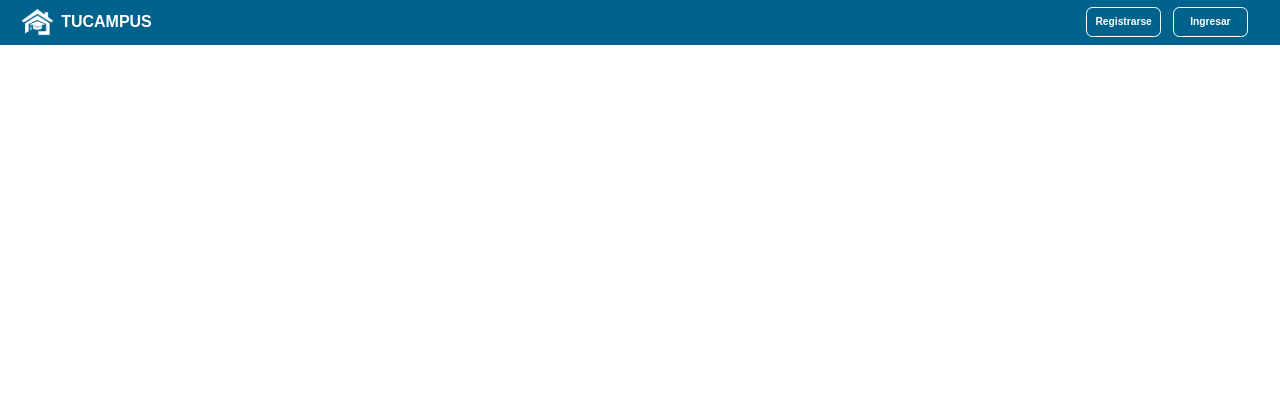
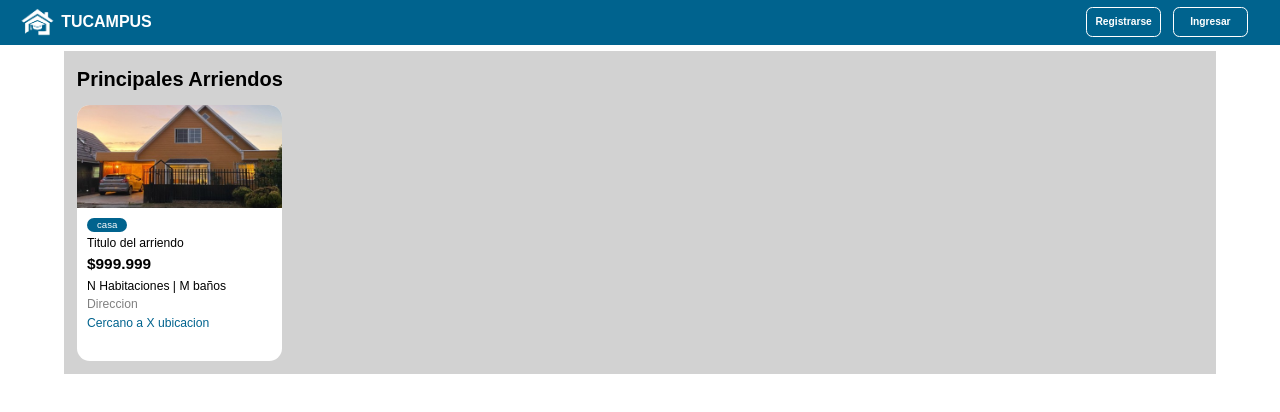
Before and after one commit to MatiasRodriguezH/Arriendo-uni, a Next.js app: page / in a window 1280 px wide. Shown: the top 412 px of the page. Built offline with nearby package versions, Linux system fonts and the light colour scheme.

Commit message:
avance en frontend pagina principal

```diff
--- a/app/page.js
+++ b/app/page.js
@@ -1,8 +1,15 @@
 import Header from "../components/Header";
+import Rentalview from "../components/Rentalview";
 import '../styles/home.css'
 
 export default function Home() {
   return (
-    <Header/>
+    <div>
+      <Header/>
+        <div className="catalog">
+          <span style={{fontSize:'125%', fontWeight:'bold', marginBottom:'1%'}}>Principales Arriendos</span>
+          <Rentalview/>
+        </div>
+    </div>
   );
 }
--- /dev/null
+++ b/components/Rentalview.jsx
@@ -0,0 +1,22 @@
+"use client";
+
+import { useState } from "react";
+import "../styles/items.css"
+
+export default function Rentalview(){
+    return(
+        <div className="rentview-container">
+            <img src='./images/example.jpg'></img>
+            <div className="info">
+                <div className="type-property">
+                    <span style={{color:'white', margin:'0px 10px 0px 10px'}}>casa</span>
+                </div>
+                <span style={{textAlign:'start'}}>Titulo del arriendo</span>
+                <span style={{textAlign:'start', fontWeight:'bolder', fontSize:'1.2vw', marginBottom:'1%'}}>$999.999</span>
+                <span style={{textAlign:'start'}}>N Habitaciones | M baños</span>
+                <span style={{textAlign:'start', color:'grey'}}>Direccion</span>
+                <span style={{textAlign:'start', color:'#00638e'}}>Cercano a X ubicacion</span>
+            </div>
+        </div>
+    );
+}
--- a/components/Rentview.jsx
+++ /dev/null
@@ -1,11 +0,0 @@
-"use client";
-
-import { useState } from "react";
-import "../styles/items.css"
-
-export default function Rentview(){
-    return(
-        <div className="rentview-container">
-        </div>
-    );
-}
--- a/styles/header.css
+++ b/styles/header.css
@@ -8,7 +8,7 @@
   align-items: center;     /* Centrar verticalmente el contenido */
   padding: 0 20px;         /* Espaciado interno a los lados */
   box-sizing: border-box;  /* Incluye el padding dentro del ancho total */
-  position: fixed;         /* Fija el header en la parte superior (opcional) */
+  position: absolute;         /* Fija el header en la parte superior (opcional) */
   align-items: center;
   padding-bottom: 0.1%;
   top: 0;
--- a/styles/home.css
+++ b/styles/home.css
@@ -4,3 +4,14 @@ body {
   -webkit-font-smoothing: antialiased;
   -moz-osx-font-smoothing: grayscale;
 }
+
+.catalog{
+  width: 90%;
+  padding: 1%;
+  display: flex;
+  margin-top: 4%;
+  justify-self: center;
+  background-color: rgb(210, 210, 210);
+  color: black;
+  flex-direction: column;
+}
--- a/styles/items.css
+++ b/styles/items.css
@@ -1,8 +1,31 @@
 .rentview-container{
-    width: 10vw;
-    height: 133px;
-    background-color: rgb(28, 139, 139);
-    border-radius: 10%;
-    color:black
+    width: 16vw;
+    height: 20vw;
+    background-color: rgb(255, 255, 255);
+    border-radius: 1vw;
+    color:black;
+    overflow: hidden;
+}
+.rentview-container img{
+    width: 100%;
+    height: 40%;
+    object-fit: cover;
+}
 
+.info{
+    display: flex;
+    flex-direction: column;
+    padding: 5%;
+    height: 100%;
+    font-size: 0.95vw;
 }
+
+.type-property{
+    background:#00638e;
+    border-radius:1vw;
+    text-align:center;
+    text-justify:center;
+    font-size:0.75vw;
+    width:fit-content;
+     margin-bottom:1%
+}
```
Also changed, not shown: public/images/example.jpg (added).
